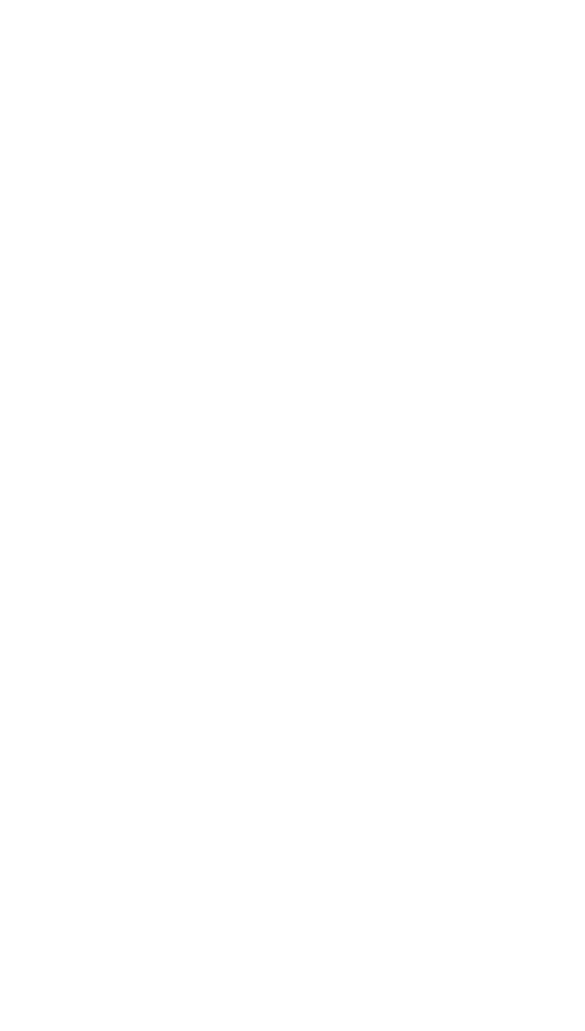
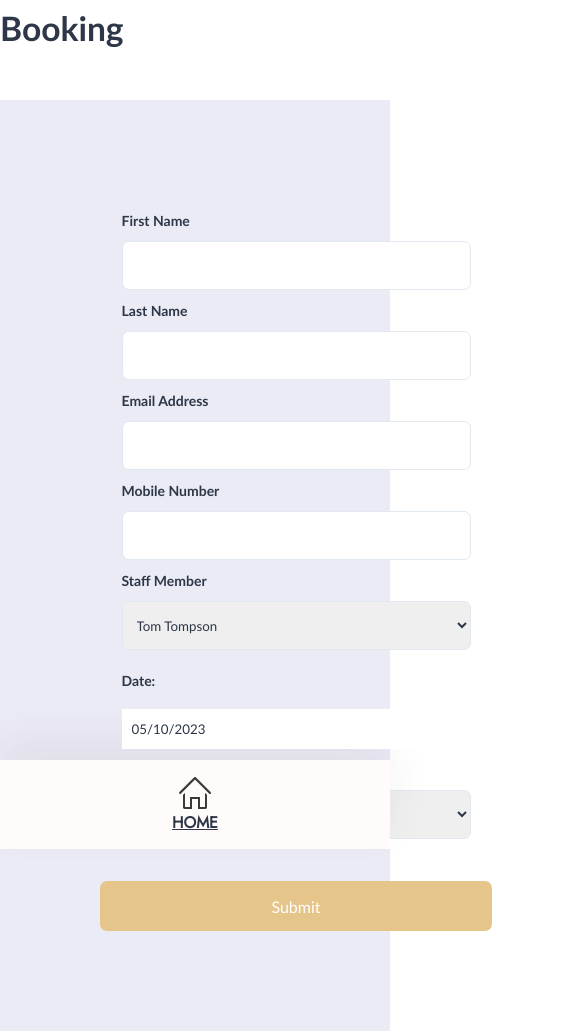
Before and after one commit to nology-tech/Tahiti-Client-Project, a React (Create React App) app: page /booking in a window 390 px wide. Before the commit this address had no page. Shown: the whole page, 585 px wide, since content can reach past the window. Before the commit the page ends 844 px from the top, so only its background shows below. Built offline with nearby package versions, Linux system fonts and the light colour scheme.

Commit message:
Created mobile version of the booking appointment form and imported another date picker package to use

```diff
--- a/package.json
+++ b/package.json
@@ -6,6 +6,7 @@
     "firebase": "^9.20.0",
     "react": "^17.0.2",
     "react-calendar": "^4.2.1",
+    "react-datepicker": "^4.11.0",
     "react-dom": "^17.0.2",
     "react-router-dom": "^6.2.1",
     "web-vitals": "^2.1.3"
--- a/src/App.jsx
+++ b/src/App.jsx
@@ -17,7 +17,7 @@ import WelcomePage from "../src/pages/WelcomePage/WelcomePage";
 import { useState } from "react";
 
 const App = () => {
-  const [user, setUser] = useState();
+  const [user, setUser] = useState(true);
 
   return (
     <>
--- a/src/components/Forms/AppointmentBookingForm/AppointmentBookingForm.jsx
+++ b/src/components/Forms/AppointmentBookingForm/AppointmentBookingForm.jsx
@@ -1,12 +1,14 @@
 import React, { useState } from "react";
+import DatePicker from "react-datepicker";
 import Calendar from "react-calendar";
 import "react-calendar/dist/Calendar.css";
 import "./AppointmentBookingForm.scss";
 import mockData from "../../../assets/data/mockData.js";
 import Button from "../../Button/Button";
+import "react-datepicker/dist/react-datepicker.css";
 
 const AppointmentBookingForm = () => {
-  const [date, onChange] = useState(new Date());
+  const [bookingDate, onChange] = useState(new Date());
 
   const [firstName, setFirstName] = useState("");
   const [lastName, setLastName] = useState("");
@@ -15,11 +17,7 @@ const AppointmentBookingForm = () => {
   const [staffMember, setStaffMember] = useState("Tom Tompson");
   const [time, setTime] = useState("9:00");
 
-  // const handleChange = (event) => {
-  //   const name = event.target.name;
-  //   const value = event.target.value;
-  //   setInputs(values => ({...values, [name]: value}))
-  // }
+  const [date, setStartDate] = useState(new Date());
 
   const handleSubmit = (event) => {
     event.preventDefault();
@@ -29,10 +27,26 @@ const AppointmentBookingForm = () => {
       email,
       mobileNumber,
       staffMember,
+      bookingDate,
       date,
       time,
     };
     console.log(appointmentData);
+    handleCancel();
+  };
+
+  const handleMobileSubmit = (event) => {
+    event.preventDefault();
+    const appointmentDataMobile = {
+      firstName,
+      lastName,
+      email,
+      mobileNumber,
+      staffMember,
+      date,
+      time,
+    };
+    console.log(appointmentDataMobile);
     handleCancel();
   };
 
@@ -111,16 +125,28 @@ const AppointmentBookingForm = () => {
           })}
         </select>
         <div className="booking-form__left--buttons">
-          <Button name={"cancel"} variant="grayMid" onClick={handleCancel} />
-          <Button name={"save"} variant="yellowMid" onClick={handleSubmit} />
+          <Button name={"Cancel"} variant="grayMid" onClick={handleCancel} />
+          <Button name={"Save"} variant="yellowMid" onClick={handleSubmit} />
         </div>
       </div>
       <div className="booking-form__right">
-        <Calendar onChange={onChange} value={date} />
+        <Calendar
+          className="booking-form__right--desktop-calendar"
+          onChange={onChange}
+          value={bookingDate}
+        />
 
-        {/* {console.log(value)}
-        {console.log(staffMember)} */}
+        {/* {console.log(staffMember)}  */}
+        <label className="booking-form__right--label">Date:</label>
+        <DatePicker
+          className="mobile-date"
+          selected={date}
+          onChange={(date) => setStartDate(date)}
+        />
+
+        <div>
           <label className="booking-form__right--label">Time:</label>
+          <div>
             <select
               className="booking-form__right--select"
               value={time}
@@ -146,6 +172,15 @@ const AppointmentBookingForm = () => {
             </select>
           </div>
         </div>
+      </div>
+      <div className="mobile-button">
+        <Button
+          name={"Submit"}
+          variant="yellowWide"
+          onClick={handleMobileSubmit}
+        />
+      </div>
+    </div>
   );
 };
 
--- a/src/components/Forms/AppointmentBookingForm/AppointmentBookingForm.scss
+++ b/src/components/Forms/AppointmentBookingForm/AppointmentBookingForm.scss
@@ -214,3 +214,53 @@
 .react-calendar--selectRange .react-calendar__tile--hover {
   background-color: #e6e6e6;
 }
+
+.mobile-date {
+  display: none;
+}
+
+.mobile-button {
+  display: none;
+}
+
+@media screen and (max-width: 720px) {
+  .booking-form {
+    display: flex;
+    flex-direction: column;
+    align-items: center;
+    &__left {
+      &--buttons {
+        display: none;
+      }
+    }
+    &__right {
+      padding: 12px 0;
+      margin: 0;
+      &--desktop-calendar {
+        display: none;
+      }
+
+      &--label {
+        padding: 10px;
+      }
+      &--select {
+        width: 349px;
+        height: 49px;
+        margin-top: 12px;
+        padding: 12px;
+      }
+    }
+  }
+  .mobile-date {
+    display: unset;
+    width: 349px;
+    height: 40px;
+    padding: 10px;
+    margin: 10px;
+    border: none;
+  }
+
+  .mobile-button {
+    display: unset;
+  }
+}
```
Also changed, not shown: 1 other file (tests, documents, lock files or other folders). Lines whose indentation alone changed are shown as unchanged.
